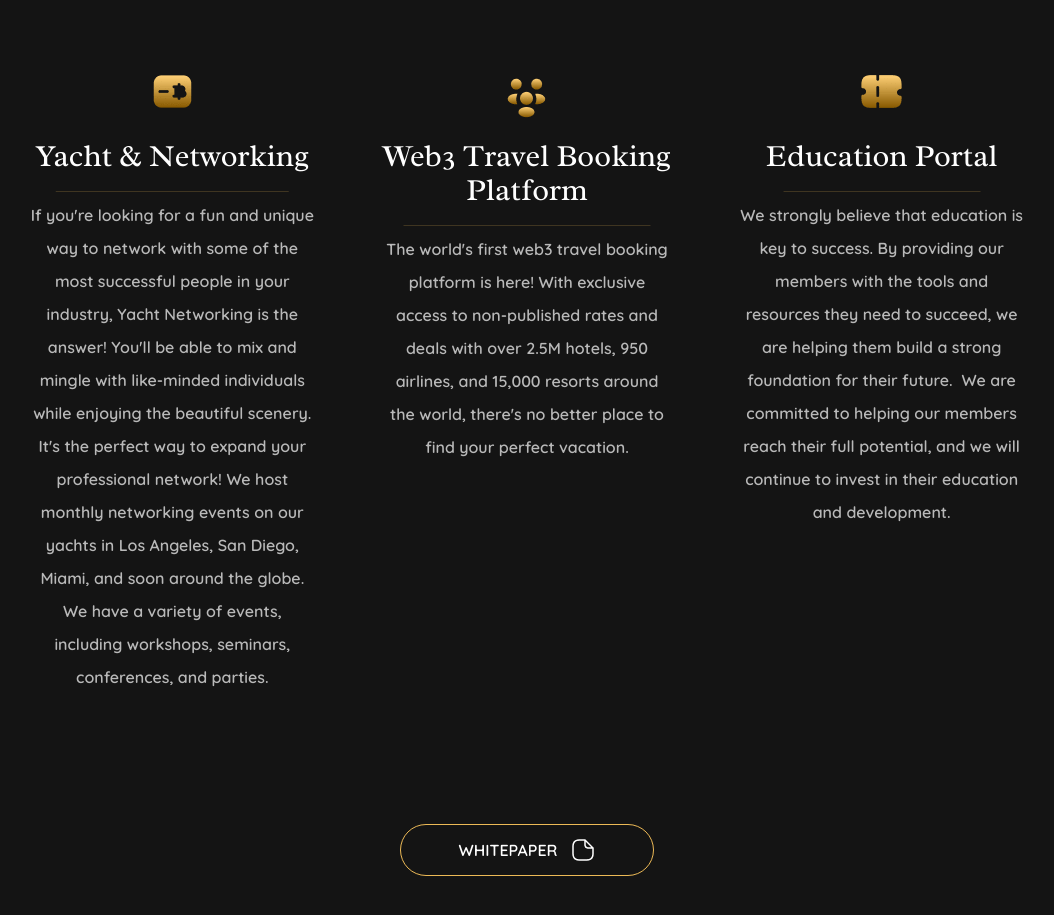
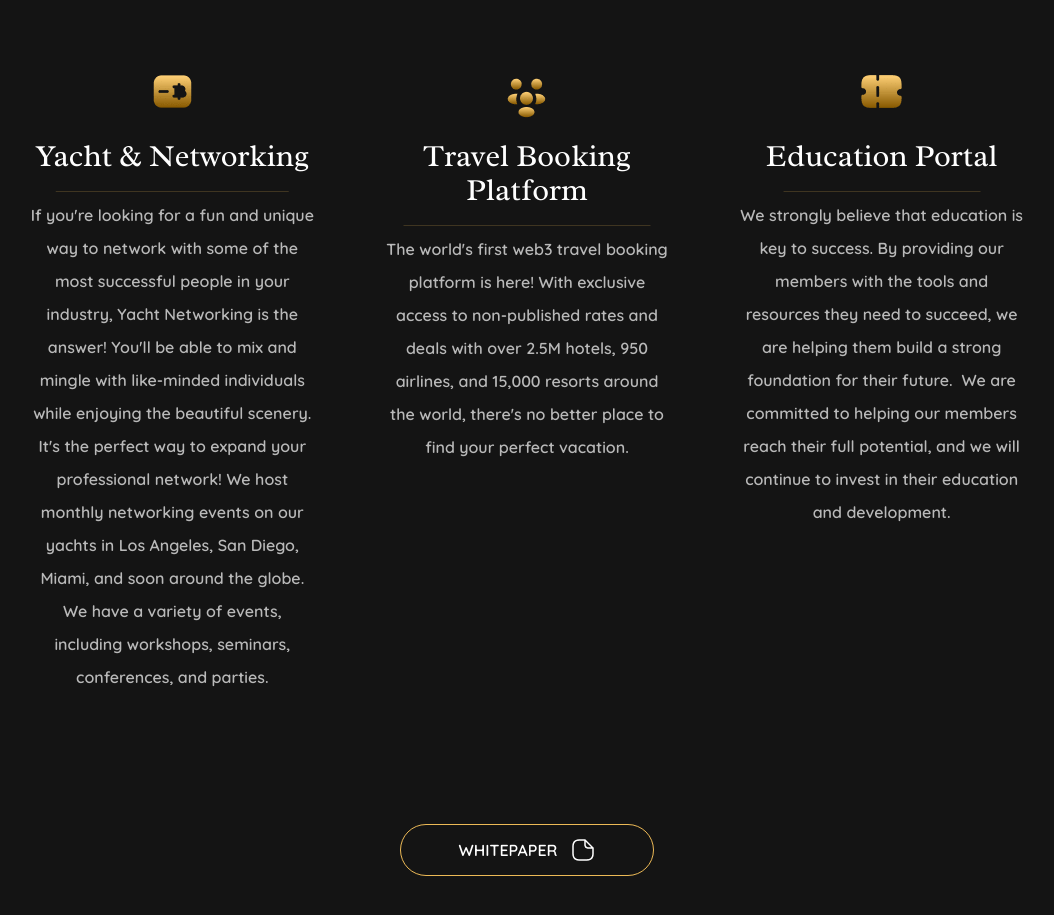
Before and after one commit to kevintr614/elevated, a React (Create React App) app: page / in a window 1280 px wide. Shown: the part 1660-2575 px from the top of the page, without its empty margins (113-1167 px from the left). Built offline with nearby package versions, Linux system fonts and the light colour scheme.

Commit message:
Update About.jsx

```diff
--- a/src/container/About/About.jsx
+++ b/src/container/About/About.jsx
@@ -21,7 +21,7 @@ const About = () => {
             icon: Image1,
             text: "If you're looking for a fun and unique way to network with some of the most successful people in your industry, Yacht Networking is the answer! You'll be able to mix and mingle with like-minded individuals while enjoying the beautiful scenery. It's the perfect way to expand your professional network! We host monthly networking events on our yachts in Los Angeles, San Diego, Miami, and soon around the globe. We have a variety of events, including workshops, seminars, conferences, and parties.",
         },{
-            title: 'Web3 Travel Booking Platform',
+            title: 'Travel Booking Platform',
             icon: Image2,
             text: "The world's first web3 travel booking platform is here! With exclusive access to non-published rates and deals with over 2.5M hotels, 950 airlines, and 15,000 resorts around the world, there's no better place to find your perfect vacation.",
         },{
```
